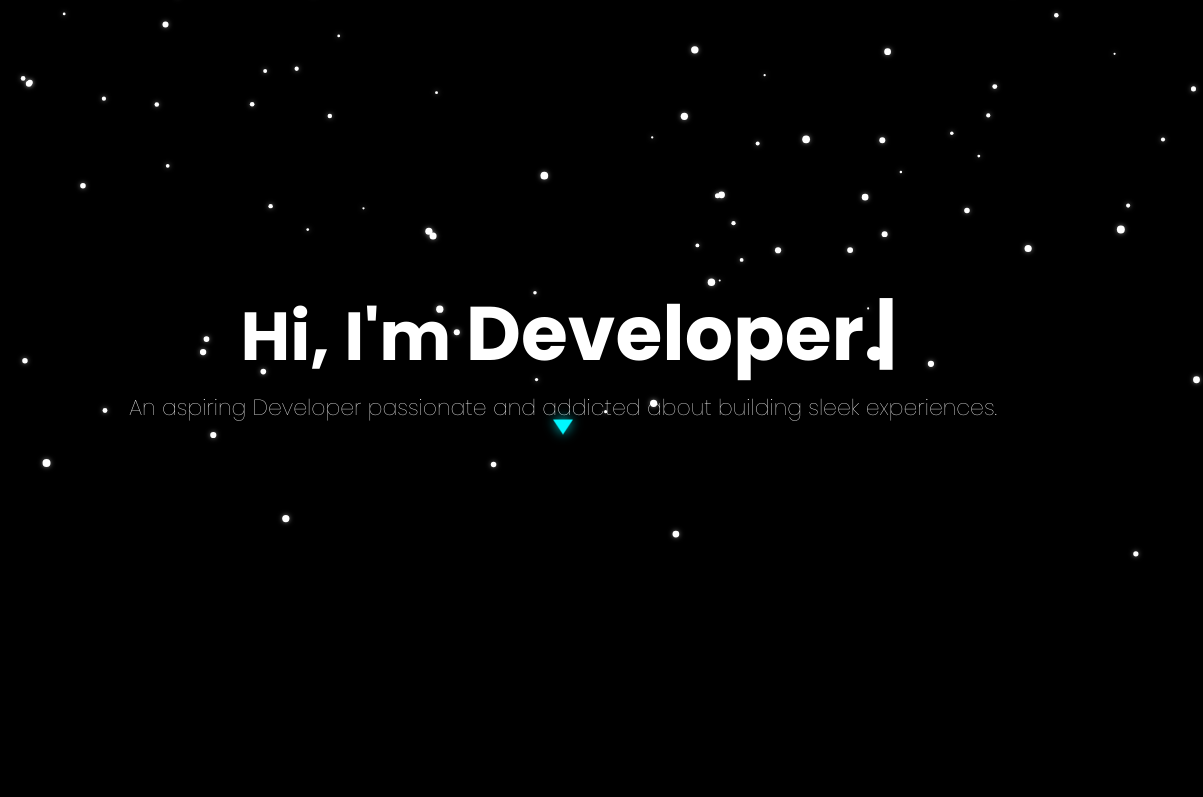
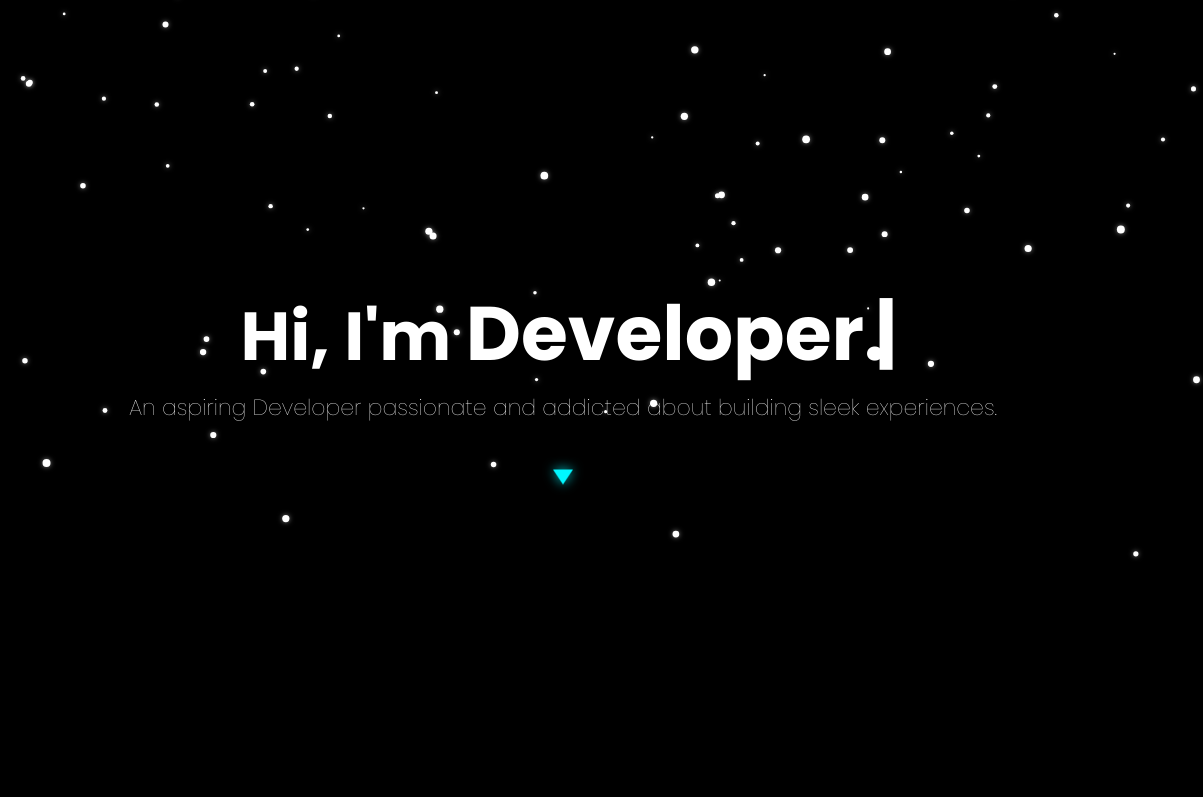
Before and after one commit to victxrmarin/portifolio, a website: page index.html in a window 1280 px wide. Shown: the top 797 px of the page, 77-1280 px from the left. Drawn offline with nearby package versions, Linux system fonts and the light colour scheme.

Commit message:
Update header.css

```diff
--- a/stylesheet/header.css
+++ b/stylesheet/header.css
@@ -76,7 +76,7 @@ main, footer {
 
 .scroll-down-arrow {
   position: absolute;
-  bottom: 370px;
+  bottom: 40%;
   left: 50%;
   transform: translateX(-50%);
   width: 0;
```
